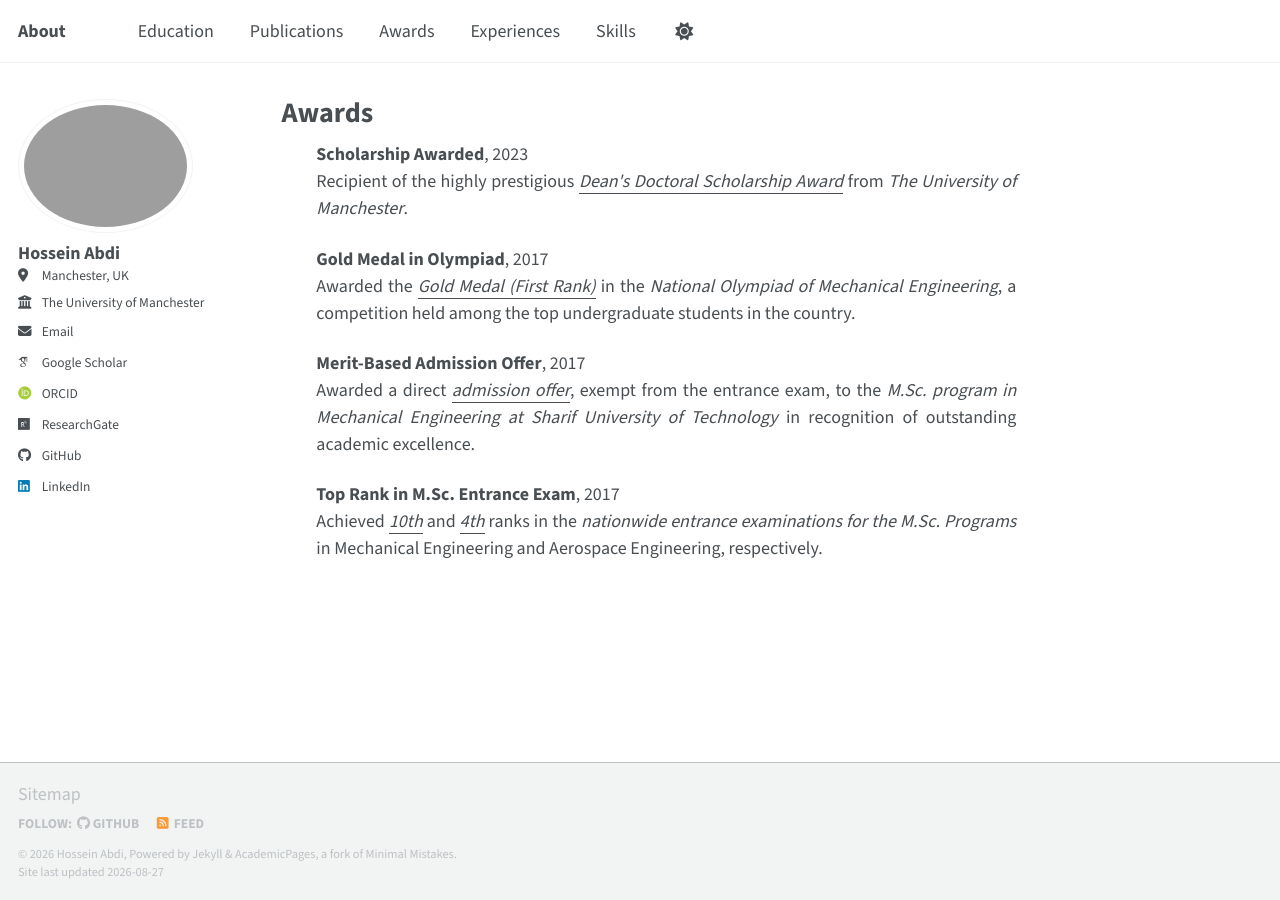
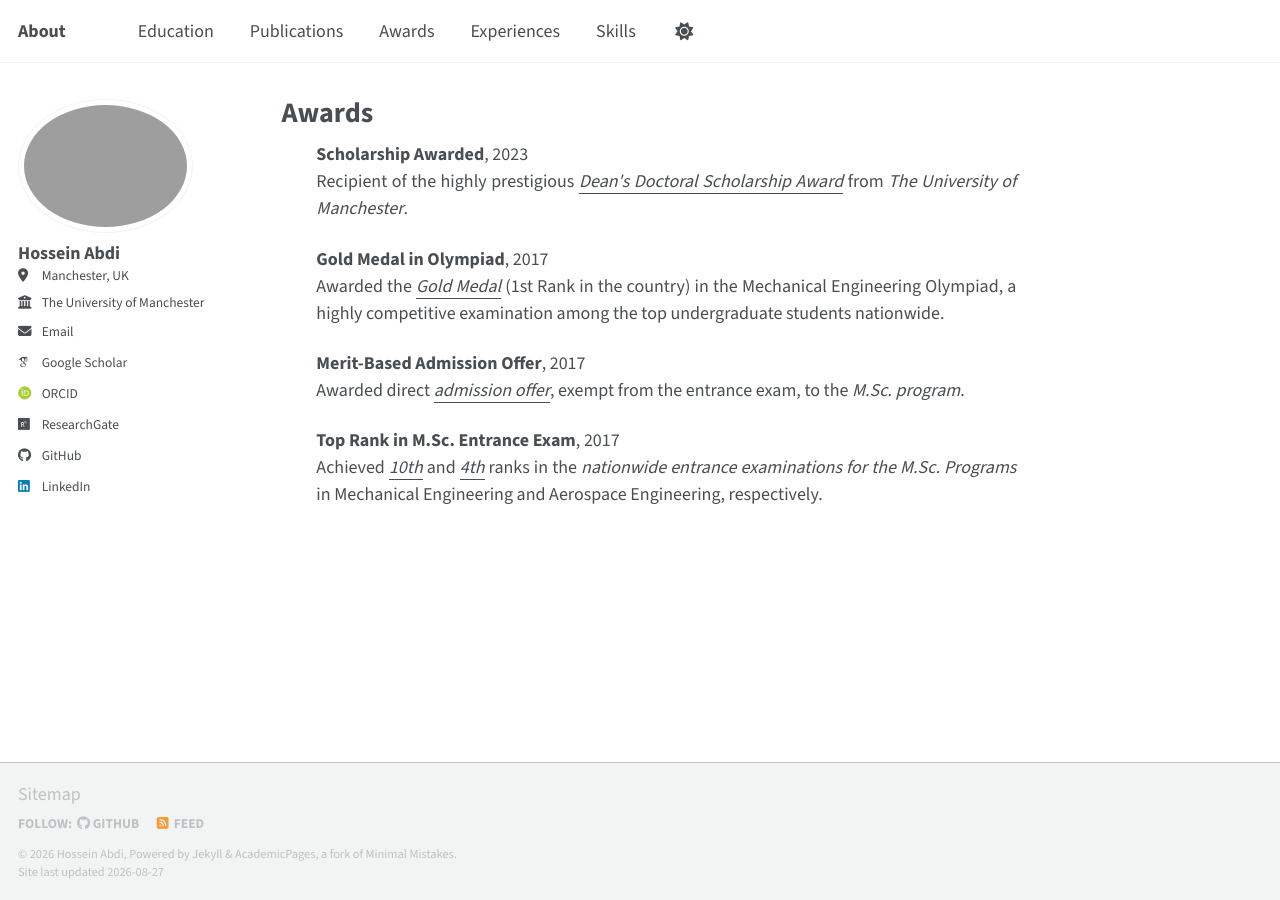
Before and after one commit to Hossein-Abdi/Hossein-Abdi.github.io, a Jekyll site: the page built from _pages/honors-and-awards.md, in a window 1280 px wide. Built offline with Jekyll 4.4.1, drawn with Linux system fonts in a browser that asks for light colours; some web fonts are replaced; a script bundle is joined from its source files by our own code; library files that are not in the unit come from our copies.

Commit message:
award update

```diff
--- a/_pages/honors-and-awards.md
+++ b/_pages/honors-and-awards.md
@@ -10,10 +10,10 @@ redirect_from:
 Recipient of the highly prestigious *<u>Dean's Doctoral Scholarship Award</u>* from *The University of Manchester*.
 
 **Gold Medal in Olympiad**, 2017
-Awarded the *<u>Gold Medal (First Rank)</u>* in the *National Olympiad of Mechanical Engineering*, a competition held among the top undergraduate students in the country.
+Awarded the *<u>Gold Medal</u>* (1st Rank in the country) in the Mechanical Engineering Olympiad, a highly competitive examination among the top undergraduate students nationwide.
 
 **Merit-Based Admission Offer**, 2017
-Awarded a direct *<u>admission offer</u>*, exempt from the entrance exam, to the *M.Sc. program in Mechanical Engineering at Sharif University of Technology* in recognition of outstanding academic excellence.
+Awarded direct *<u>admission offer</u>*, exempt from the entrance exam, to the *M.Sc. program*.
 
 **Top Rank in M.Sc. Entrance Exam**, 2017
 Achieved *<u>10th</u>* and *<u>4th</u>* ranks in the *nationwide entrance examinations for the M.Sc. Programs* in Mechanical Engineering and Aerospace Engineering, respectively.
```
